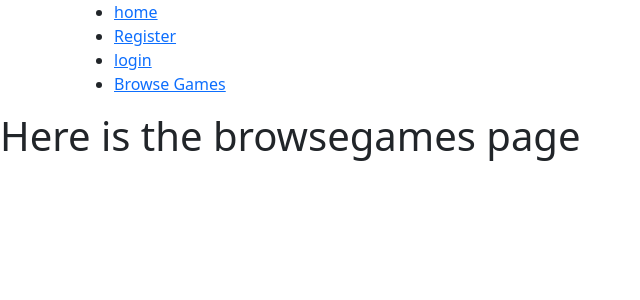
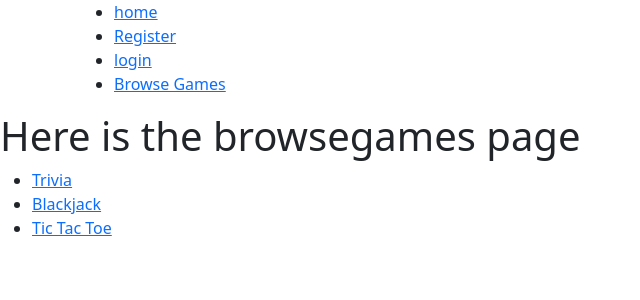
Before and after one commit to chiarapascucci/cfgTeam123, a Flask app: page /browsegames in a window 1280 px wide. Shown: the top 300 px of the page, without its empty margins (0-640 px from the left). Run offline with Flask 2, Linux system fonts and the light colour scheme; parts of the project's set-up code (start-up, migrations or seed data) failed here and were passed over; some libraries are stand-ins or nearby versions.

Commit message:
add links to games on 'Browse Games' route

```diff
--- a/FINALPROJECT/templates/browsegames.html
+++ b/FINALPROJECT/templates/browsegames.html
@@ -3,4 +3,10 @@
 
 <title>Browse Games</title>
 
+            <ul>
+                <li><a href="{{ url_for('blackjack') }}">Trivia</a></li>
+                <li><a href="{{ url_for('blackjack') }}">Blackjack</a></li>
+                <li><a href="{{ url_for('tic_tac') }}">Tic Tac Toe</a></li>
+            </ul>
+
 {% endblock content %}
```
